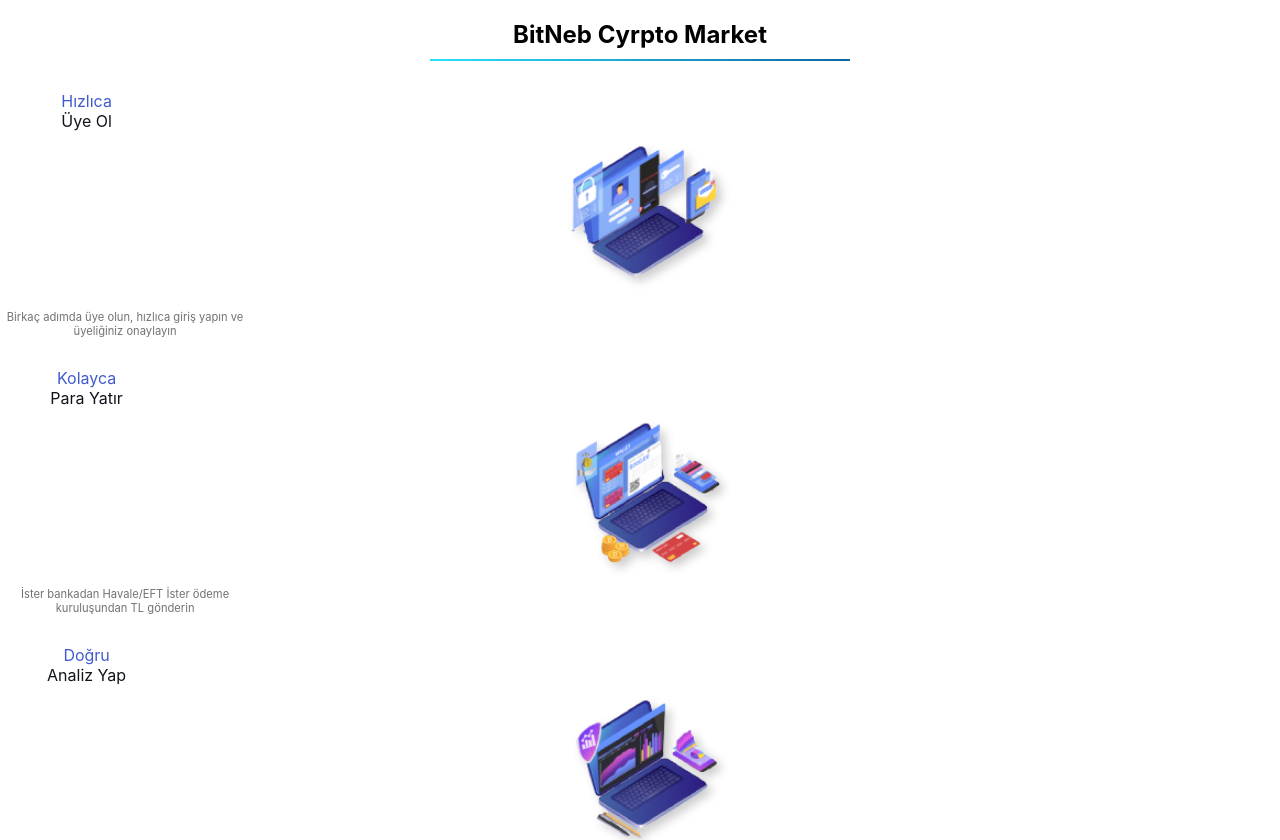
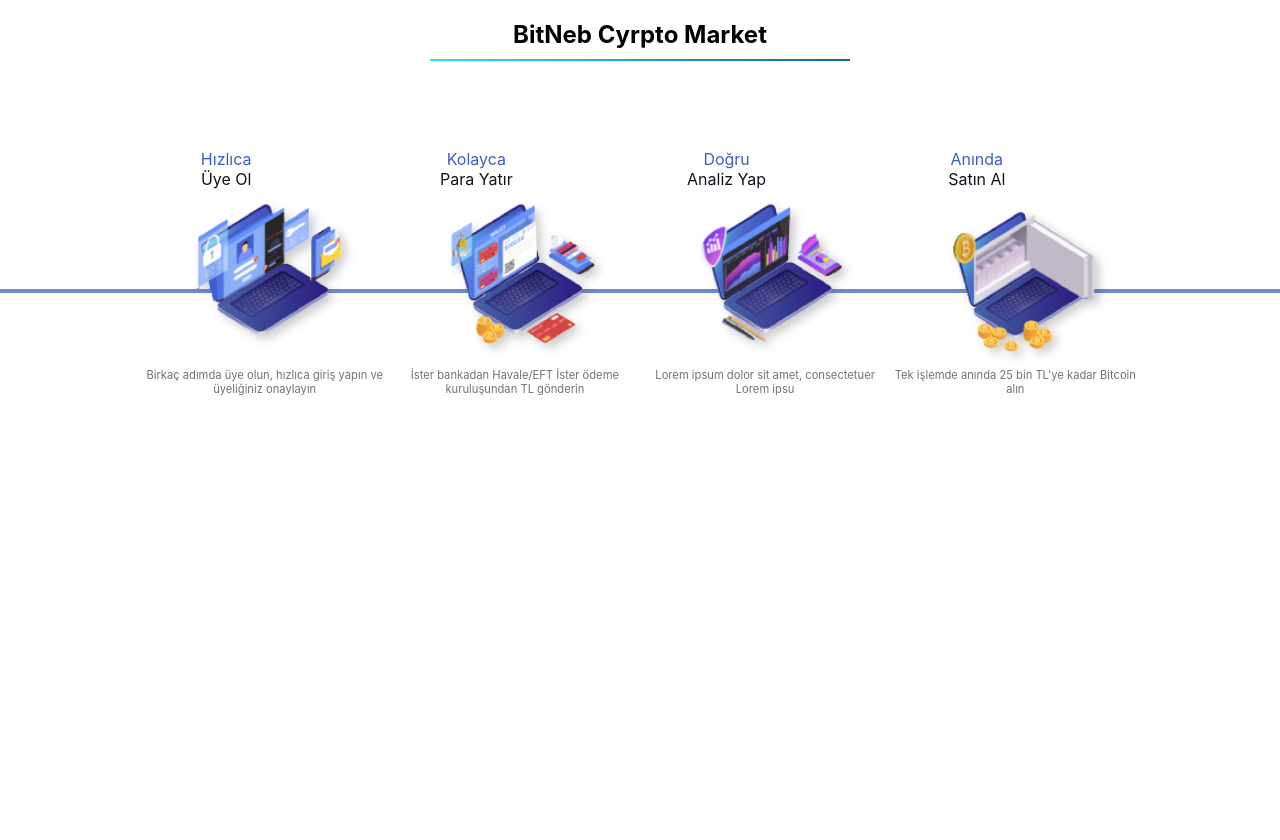
Before and after one commit to Blourvim/bitneb-landing-page, a React (Create React App) app: page / in a window 1280 px wide. Shown: the top 840 px of the page. After the commit the page ends 800 px from the top, so only its background shows below. Built offline with nearby package versions, Linux system fonts and the light colour scheme.

Commit message:
align laptops  to proper visual

```diff
--- a/src/components/laptopSection/LaptopSection.js
+++ b/src/components/laptopSection/LaptopSection.js
@@ -4,6 +4,10 @@
 const LaptopSection =()=>{
 
 return(
+<section className="laptops-section">
+<div className="laptops-divider"></div>
+<div  class='laptops'>
+{
     laptopCards.map(item=>{
 
         return(
@@ -12,6 +16,11 @@
 
 
     })
+}
+</div>
+
+</section>
+
 )
 }
 
```
